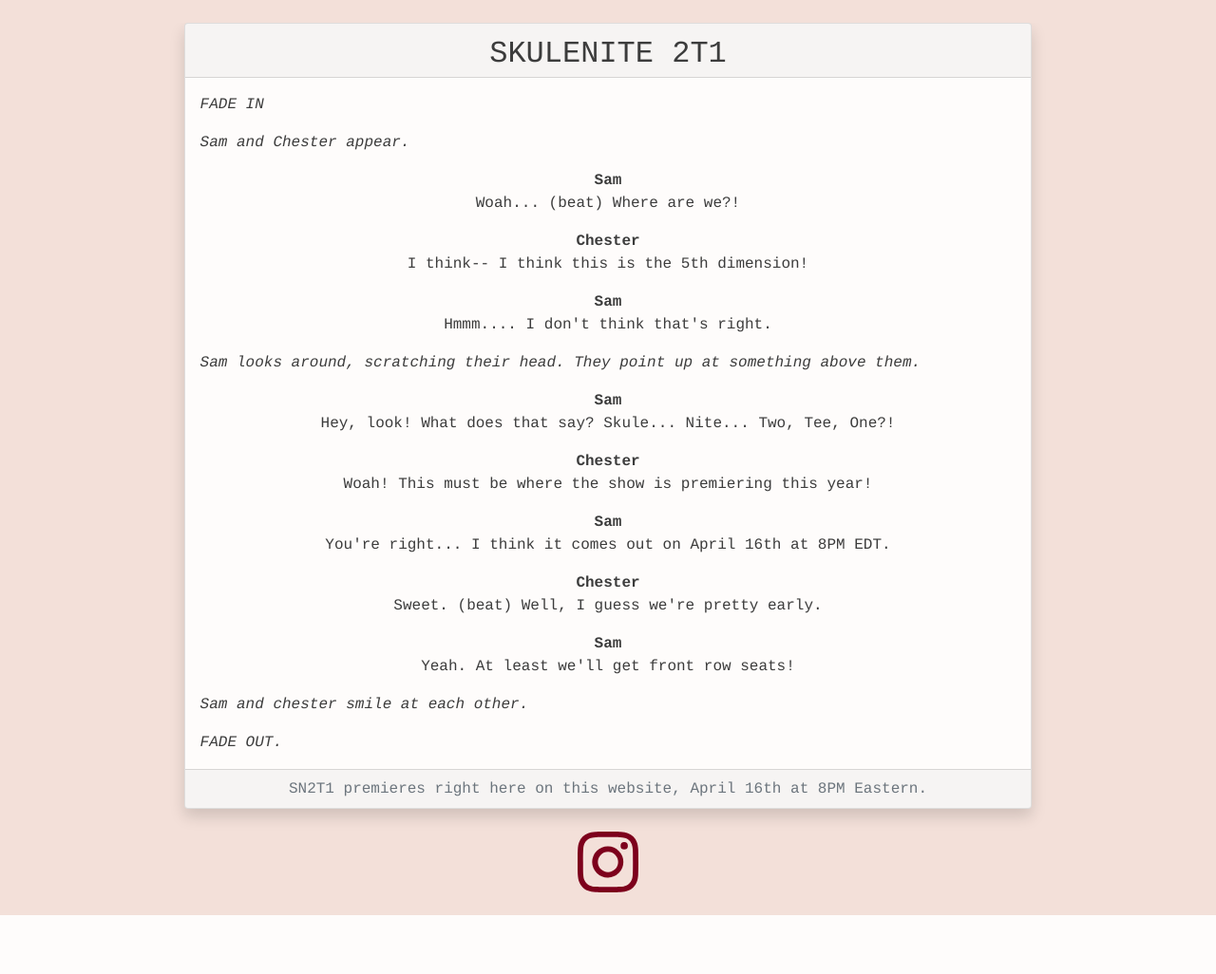
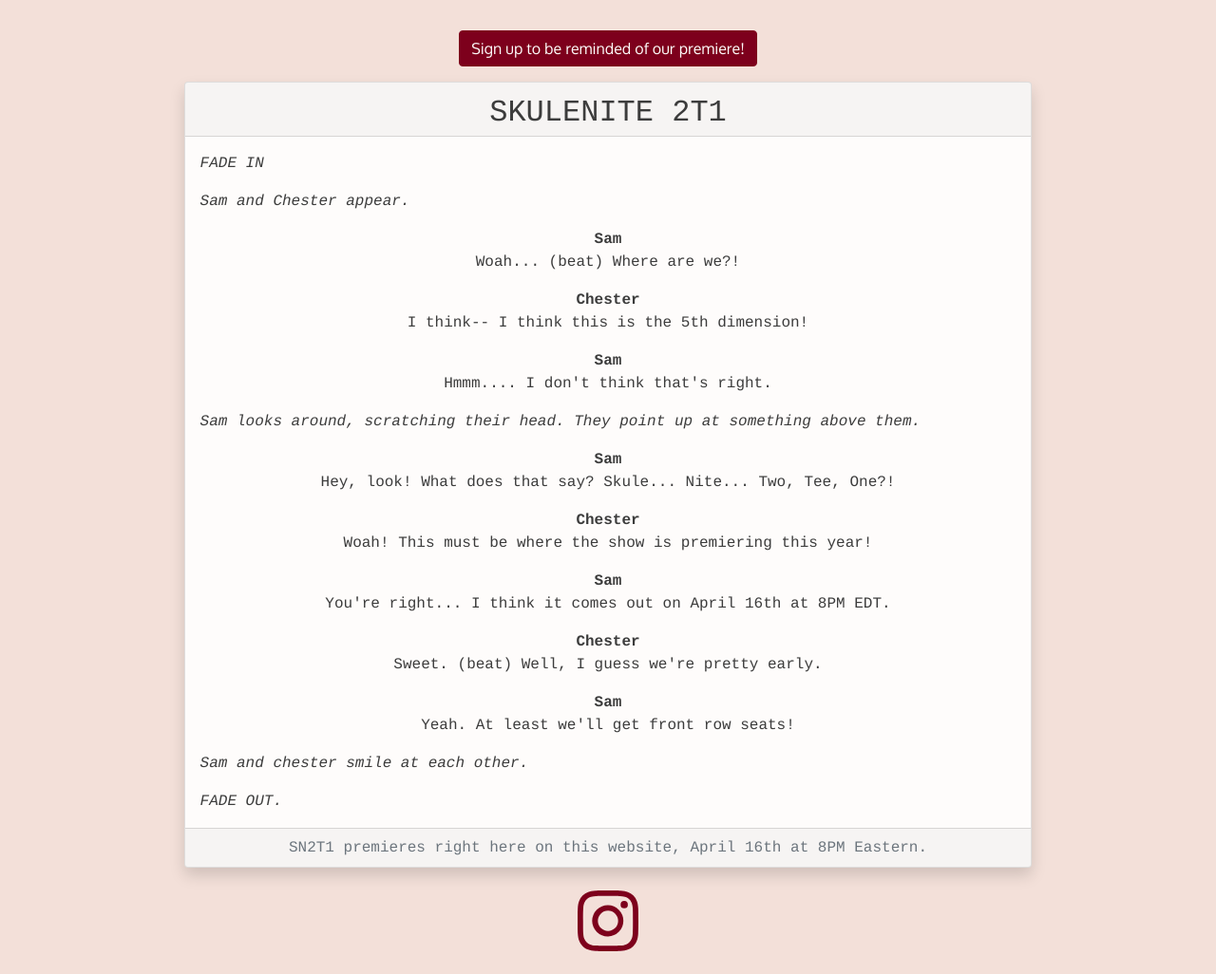
Before and after one commit to skulenite-web/2t1, a Python web app: template app/templates/comingsoon.html in a window 1280 px wide. Shown: the part 150-1176 px from the top of the page at 95% size. Before the commit the page ends 1114 px from the top, so only its background shows below. Run offline with Jinja, Linux system fonts and the light colour scheme; the template is opened without the code that fills it, so the values that code supplies are empty; some libraries are stand-ins or nearby versions; some web fonts are replaced.

Commit message:
Added Reminder button

```diff
--- a/app/templates/comingsoon.html
+++ b/app/templates/comingsoon.html
@@ -3,6 +3,14 @@
 
 {% block content %}
     <section class='container'>
+        <div class='row text-center w-100 m-auto mt-2 mb-3'>
+            <a href="https://forms.gle/SYKwwujTtfU19sDx5">
+                <button type='button' class='btn btn-primary'>
+                    Sign up to be reminded of our premiere!
+                </button>
+            </a>
+        </div>
+
         <div class='row w-100 w-sm-75 m-auto'>
             <div class='card text-center shadow script g-0 w-80 m-auto'>
                 <div class='card-header text-uppercase fs-2 pb-0'>SkuleNite 2T1</div>
```
